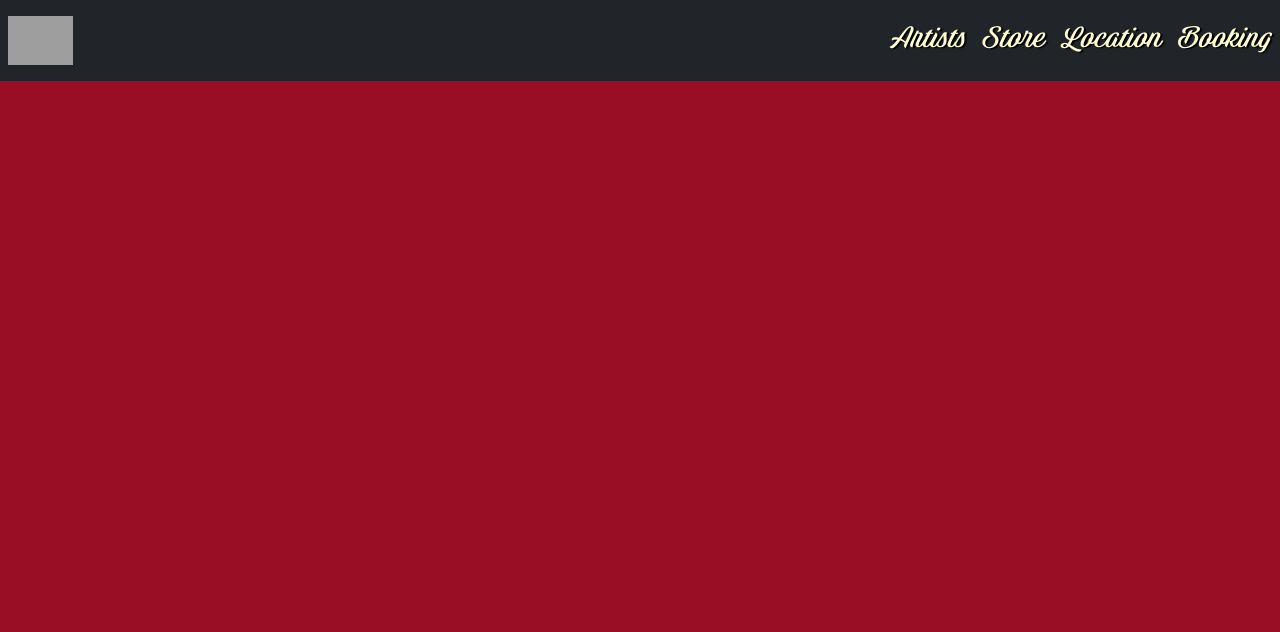
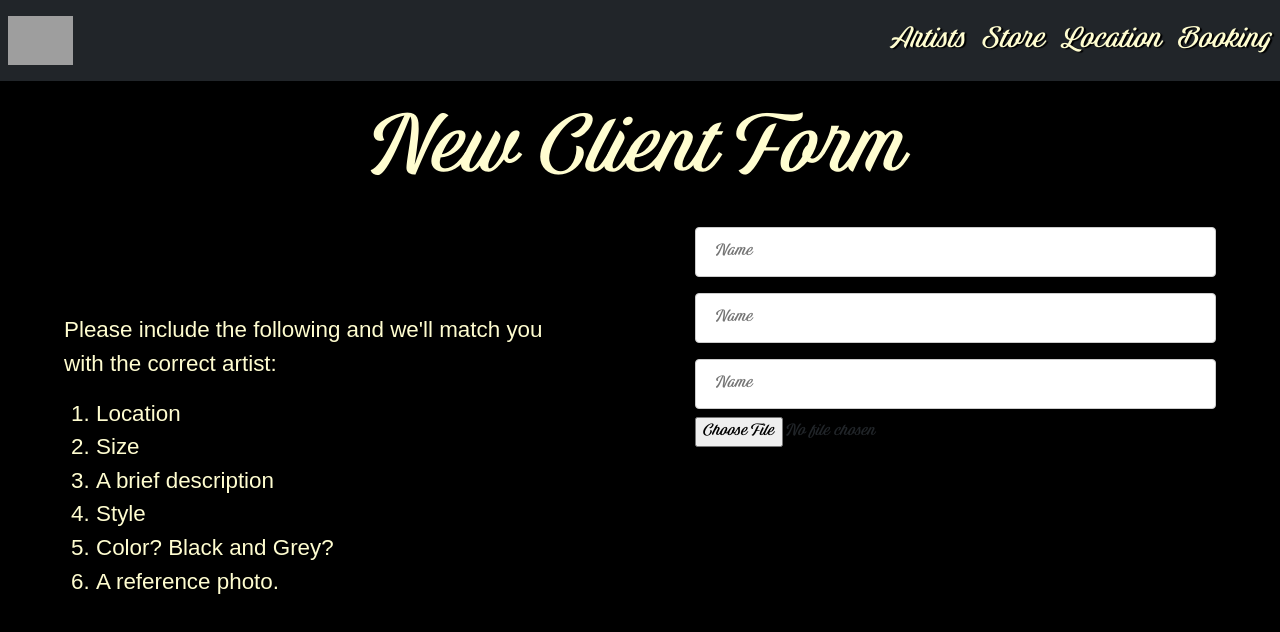
Before and after one commit to skuttenkuler/Wealth-and-Taste, a React (Create React App) app: page /booking in a window 1280 px wide. Shown: the top 632 px of the page. Built offline with nearby package versions, Linux system fonts and the light colour scheme; grey boxes are pictures that could not be loaded.

Commit message:
little more work done on booking page contact form

```diff
--- a/package.json
+++ b/package.json
@@ -18,6 +18,7 @@
     "aws-sdk": "^2.1377.0",
     "axios": "^1.3.4",
     "bootstrap": "^5.2.3",
+    "nodemailer": "^6.9.2",
     "react": "^18.2.0",
     "react-bootstrap": "^2.7.2",
     "react-dom": "^18.2.0",
--- a/src/pages/Booking/Booking.tsx
+++ b/src/pages/Booking/Booking.tsx
@@ -1,6 +1,8 @@
 
 // import { render } from '@react-email/render';
 // import AWS from 'aws-sdk';
+import { on } from 'events';
+import { stringify } from 'querystring';
 import * as React from 'react';
 // import { Email } from '../../components/Email/Email';
 
@@ -29,33 +31,83 @@ import * as React from 'react';
 //   .sendEmail(options)
 //   .promise();
  const BookingPage: React.FunctionComponent = () => {
+     const [base64, setBase64] = React.useState("");
+     const [userEmail,setUserEmail] = React.useState({name:"", email:"", message: ""});
+     const handleChange = (e:any) => {
+        setUserEmail({ ...userEmail, [e.target.name]: e.target.value });
+      };
+      const handleImageChange = (e:any) => {
+        const files = e.target.files;
+        const file = files[0];
+        getBase64(file)
+      }
+      const onLoad = (fileString:any) => {
+          setBase64(fileString);
+      }
+      const getBase64 = (file:any) => {
+        let reader = new FileReader();
+        reader.readAsDataURL(file);
+        reader.onload = () => {
+            onLoad(reader.result)
+        }
+      }
+      const handleSubmit = (e:any) => {
+        // prevents the submit button from refreshing the page
+        e.preventDefault();
+        fetch(`${process.env.API_GATEWAY}`, {
+            mode:"no-cors",
+            method:"POST",
+            headers:{
+               Accept:"application/json",
+                "Content-Type": "application/json",
+            },
+            body: JSON.stringify({
+                senderName: "samkuttenkuler@gmail.com",
+                senderEmail: "samkuttenkuler@gmail.com",
+                sendermessage: "Hey test test test",
+                base64Data: base64,
+                date: new Date(),
+                fileName: "Test"
+            })
+        });
+        console.log(userEmail);
+        setUserEmail({ name: "", email: "", message: "" });//reset values after submit
+      };
+
 return (
-//         <section className=" booking-sec">
-//             <h4 id="form-h">New Client Form</h4>
-//             <div className="booking-container">
-//             <section className="booking-left">
-//                 <div className="text-container">
-//                     <p>Please include the following and we'll match you with the correct artist:</p>
-//                     <ol>
-//                         <li>Location</li>
-//                         <li>Size</li>
-//                         <li>A brief description</li>
-//                         <li>Style</li>
-//                         <li>Color? Black and Grey?</li>
-//                         <li>A reference photo.</li>
-//                     </ol>
-//                 </div>
-//             </section>
-//             <section className="booking-right">
+        <section className=" booking-sec">
+            <h4 id="form-h">New Client Form</h4>
+            <div className="booking-container">
+            <section className="booking-left">
+                <div className="text-container">
+                    <p>Please include the following and we'll match you with the correct artist:</p>
+                    <ol>
+                        <li>Location</li>
+                        <li>Size</li>
+                        <li>A brief description</li>
+                        <li>Style</li>
+                        <li>Color? Black and Grey?</li>
+                        <li>A reference photo.</li>
+                    </ol>
+                </div>
+            </section>
+            <section className="booking-right">
+                    <form method="POST" className="contact-form" encType="multipart/form-data" onSubmit={handleSubmit}>
+                        <input type="text" onChange={handleChange} value={userEmail.name}
+                        placeholder="Name"/>
+                        <input type="text" onChange={handleChange} value={userEmail.email}
+                        placeholder="Name"/>
+                        <input type="text" onChange={handleChange} value={userEmail.message}
+                        placeholder="Name"/>
+                        <input type="file" accept="application/pdf,image/png, image/jpeg" onChange={handleImageChange}/>
 
-//                     <form action="" method="POST" className="contact-form" enctype="multipart/form-data">
-//                         <div className="form-control">
-//                             <input type="submit" value="Send"/>
-//                         </div>
-//                     </form>
-//             </section>
-//         </div>
-//     </section>
-//
-<></>)};
+                        <div className="form-control">
+                           {base64 ? <input type="submit" value="Send" /> : null}
+                        </div>
+                    </form>
+            </section>
+        </div>
+    </section>
+
+)};
 export default BookingPage;
```
Also changed, not shown: 2 other files (tests, documents, lock files or other folders).
